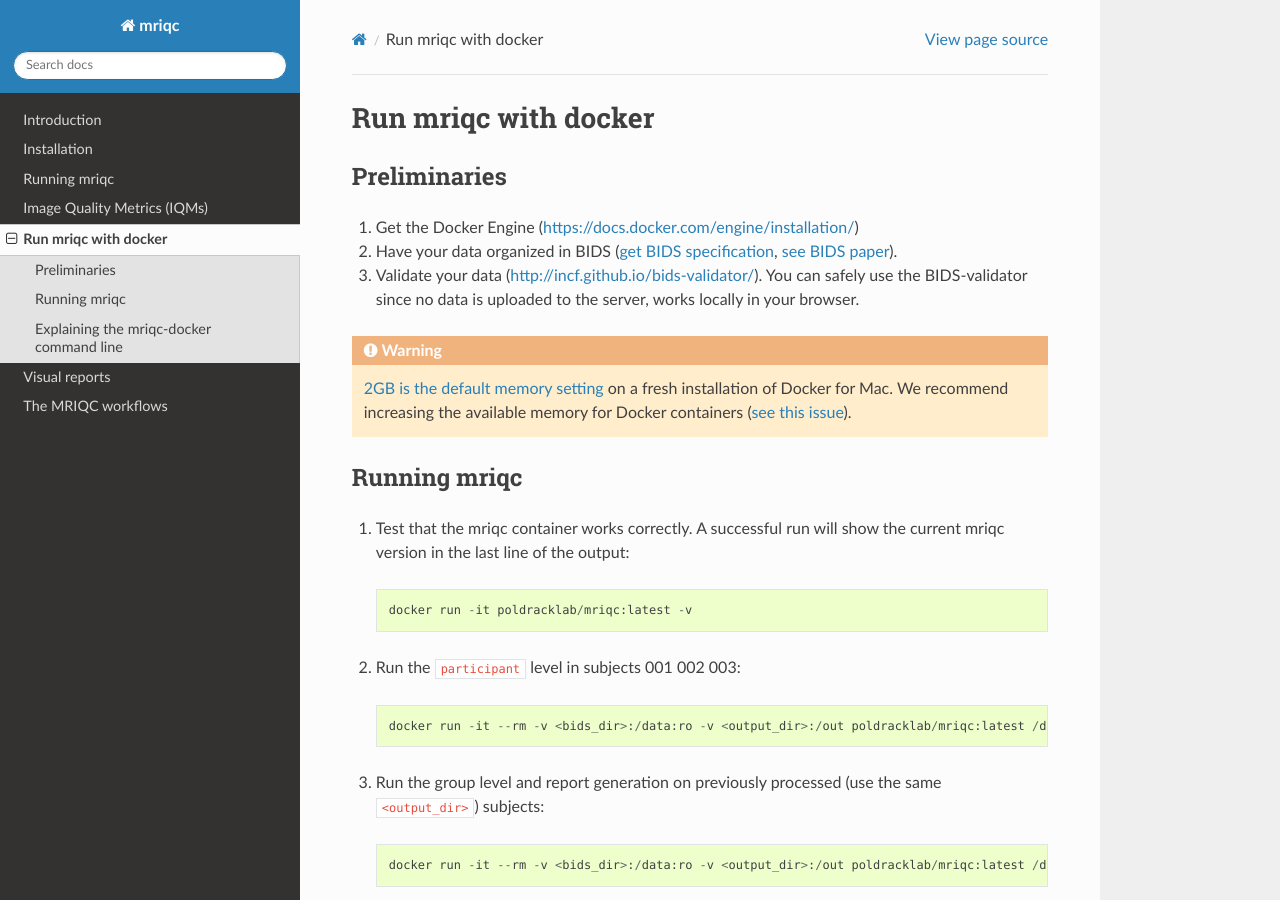
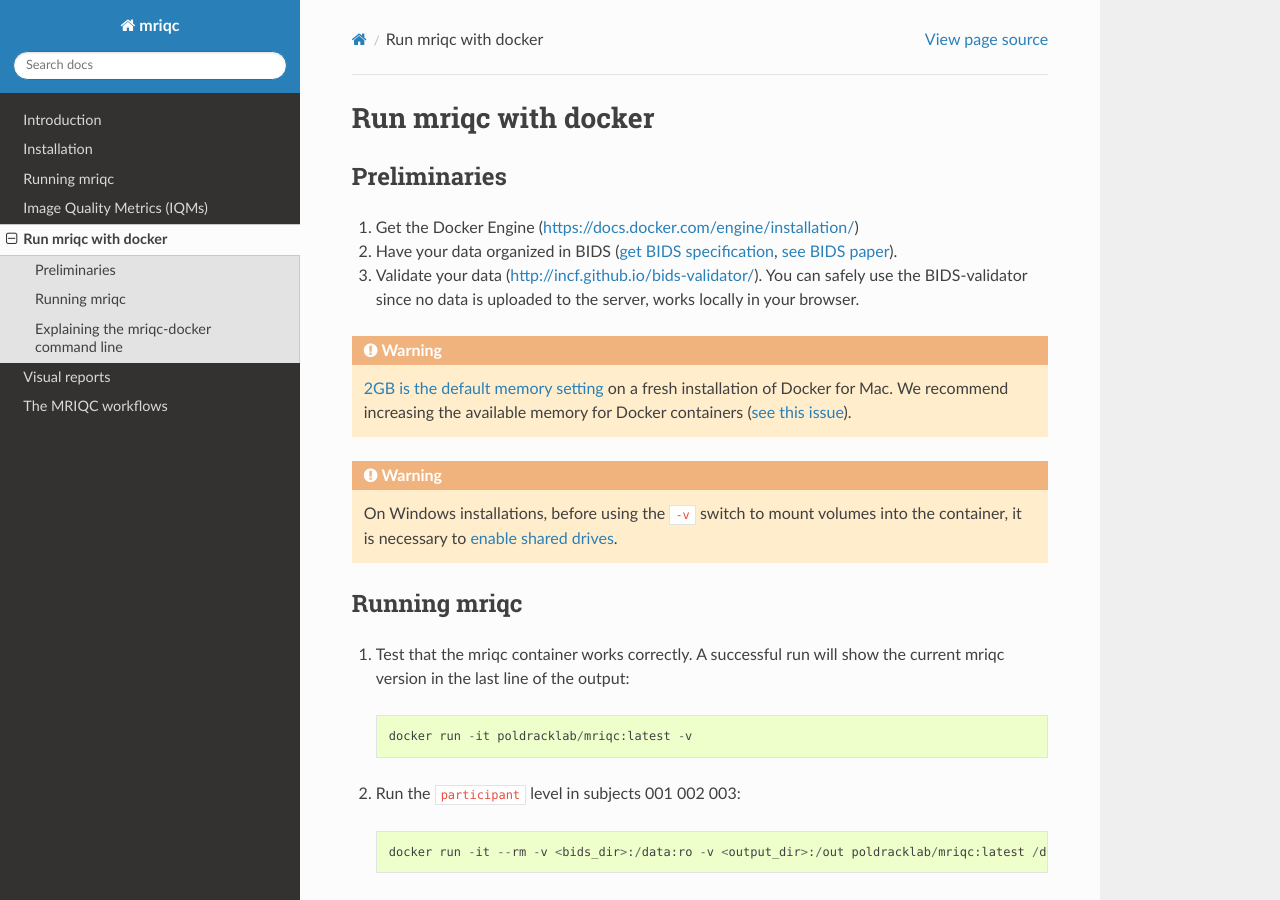
Before and after one commit to nipreps/mriqc, a Sphinx documentation site: the page built from docs/source/docker.rst, in a window 1280 px wide and 900 px high. Built offline with Sphinx 7.4.7 and the Read the Docs theme 2.0.0, drawn with Linux system fonts in a browser that asks for light colours; the version number could not be read and is left out.

Commit message:
[docs_only] Add note about shared drives in Docker for Windows
Closes #454, follows up #438.

```diff
--- a/docs/source/docker.rst
+++ b/docs/source/docker.rst
@@ -23,6 +23,13 @@
     on a fresh installation of Docker for Mac.
     We recommend increasing the available memory for Docker containers
     (`see this issue <https://github.com/poldracklab/mriqc/issues/388#issuecomment-281208441>`_).
+
+
+.. warning ::
+
+    On Windows installations, before using the ``-v`` switch to mount volumes into
+    the container, it is necessary to `enable shared drives
+    <https://docs.docker.com/docker-for-windows/#shared-drives>`_.
 
 
 
```
